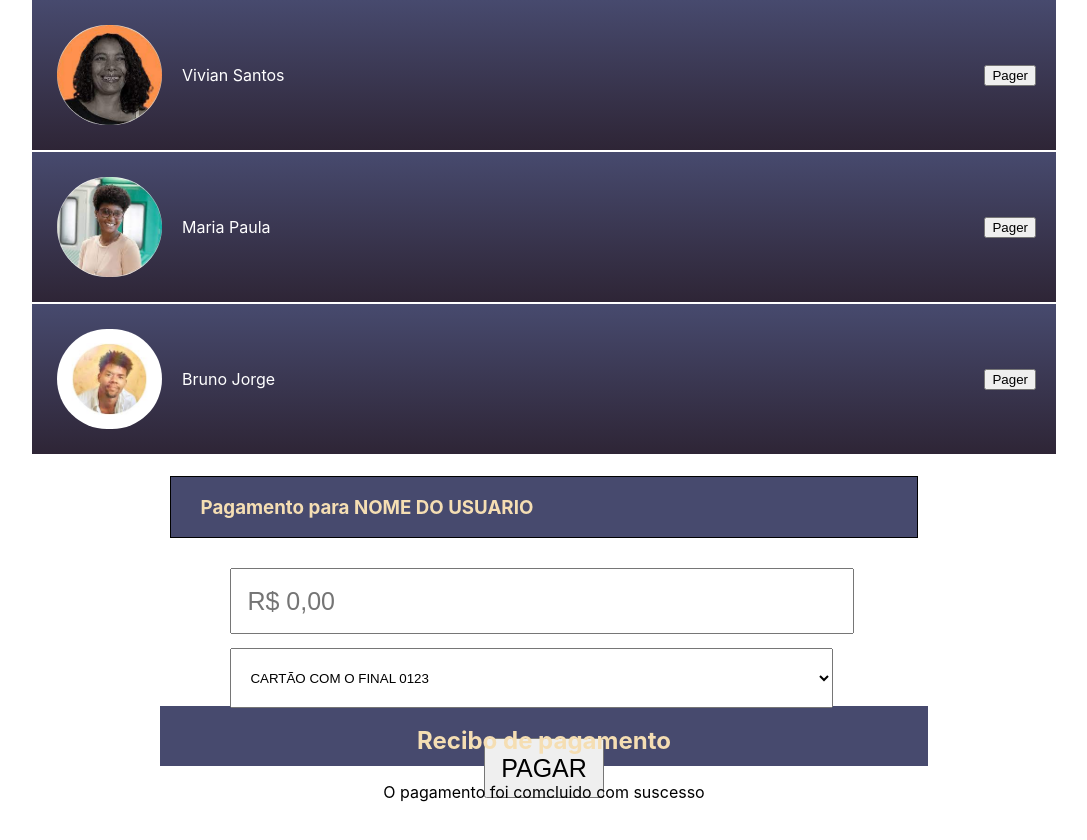
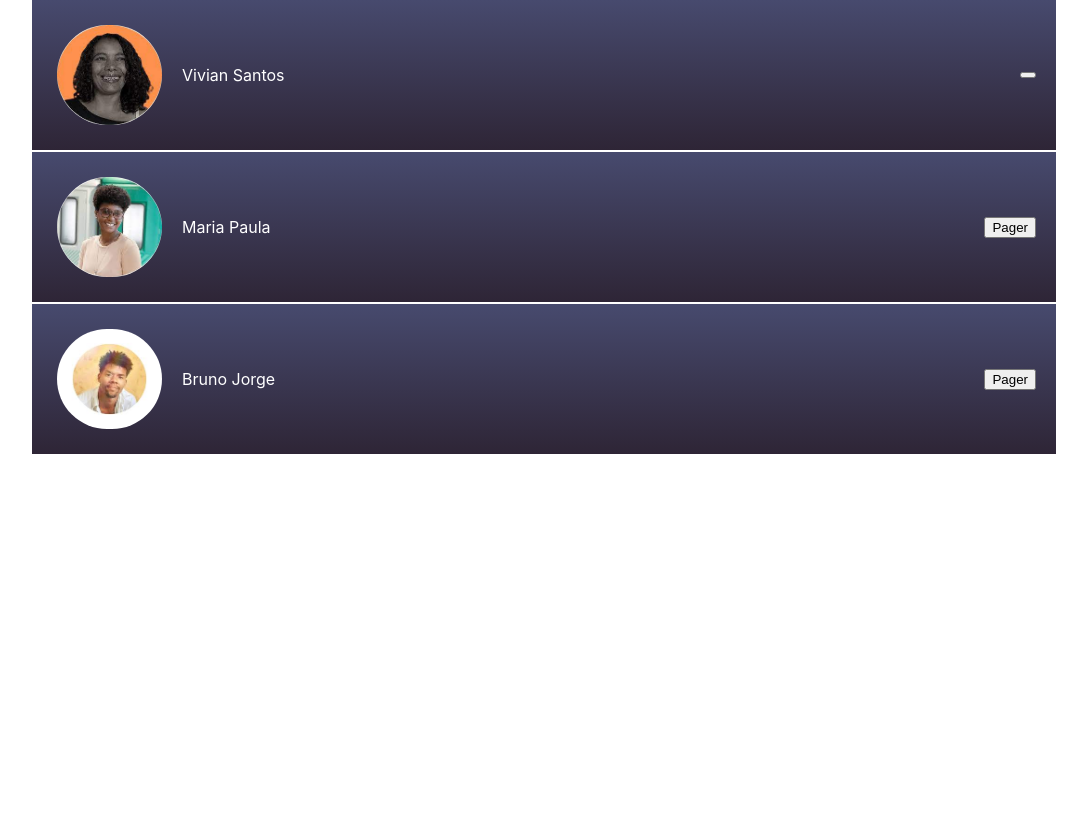
Before and after one commit to AndersonLeite20/projeto-_ndividual_react, a React (Create React App) app in the folder my-app/: page / in a window 1280 px wide. Shown: the top 840 px of the page, without its empty margins (96-1183 px from the left). After the commit the page ends 800 px from the top, so only its background shows below. Built offline with nearby package versions, Linux system fonts and the light colour scheme.

Commit message:
comentários e funções
Adicionando comentários aos componentes algumas funções que ainda não deram resultado porém commitei por razões de segurança.

```diff
--- a/my-app/src/App.js
+++ b/my-app/src/App.js
@@ -4,8 +4,9 @@ import Img2 from "./img/pes02.jpg"
 import Img3 from "./img/pes03.jpg"
 import "./css/style.css"
 //import {View, Button, text} from 'react-native'
+import abrirModal from "./comandos/comando"
 
-
+// Mostrar o modal inicial
 function App(){
   return (
     <>
@@ -19,7 +20,7 @@ function App(){
             </div>
         </div>
         <div className="div-bot">
-            <button>Pager</button>
+            <button onClick={() => abrirModal()}></button>
         </div>
     </div>
 
--- /dev/null
+++ b/my-app/src/comandos/comando.js
@@ -0,0 +1,13 @@
+import React from "react";
+import "../css/style.css"
+import Modal from "../modal/modal";
+
+
+const abrirModal = () => {
+    return(
+        <>
+        <Modal/>
+        </>
+    )
+}
+export default abrirModal
--- a/my-app/src/css/style.css
+++ b/my-app/src/css/style.css
@@ -42,7 +42,7 @@ body{
     margin: 0px;
     padding: 0px;
 }
-.modal-conteiner{
+#modal-conteiner{
     width: 70%;
     height: 250px;
     margin: auto;
--- a/my-app/src/index.js
+++ b/my-app/src/index.js
@@ -3,15 +3,13 @@ import ReactDOM from 'react-dom/client';
 import './index.css';
 import App from './App';
 import reportWebVitals from './reportWebVitals';
-import Modal from './modal/modal';
-import Status from './modal/status';
 
+// Reinderizar os componentes na tela
 const root = ReactDOM.createRoot(document.getElementById('root'));
 root.render(
   <React.StrictMode>
     <App/>
-    <Modal/>
-    <Status/>
+
   </React.StrictMode>
 );
 
--- a/my-app/src/modal/modal.js
+++ b/my-app/src/modal/modal.js
@@ -1,10 +1,15 @@
 import React from "react";
 import "../css/style.css"
 
-function modal(){
+
+
+// Mostar o modal de pagamento ao clikar no botão emviar.
+const modal = props => {
+    const {className, modal_conteiner0} = props
+
     return(
         <>
-        <div className="modal-conteiner">
+        <div id="modal-conteiner" ref={modal_conteiner0} className={`${className}`} >
             <div className="div-nome-usuario">
                 <h3>Pagamento para NOME DO USUARIO</h3>
             </div>
@@ -21,4 +26,5 @@ function modal(){
         </>
     )
 }
+
 export default modal
```
